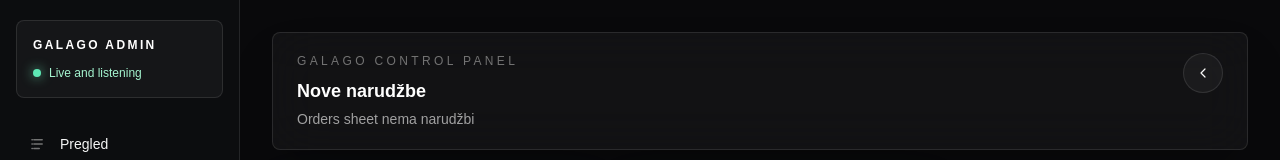
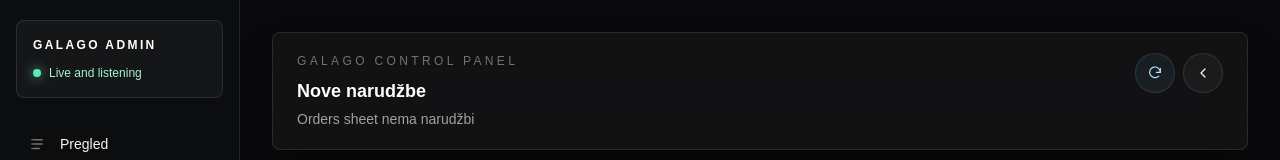
Before and after one commit to GalagoDev/galago-admin, a Next.js app: page /orders in a window 1280 px wide. Shown: the top 160 px of the page. Built offline with nearby package versions, Linux system fonts and the light colour scheme.

Commit message:
Add live Sheet refresh controls

```diff
--- a/src/app/in-transit/page.tsx
+++ b/src/app/in-transit/page.tsx
@@ -6,7 +6,7 @@ export const dynamic = "force-dynamic";
 export const revalidate = 0;
 export const fetchCache = "force-no-store";
 
-function getNotice(params: { delivered?: string; returned?: string; skipped?: string; error?: string }) {
+function getNotice(params: { delivered?: string; returned?: string; skipped?: string; error?: string; refresh?: string }) {
   if (params.error === "no-delivery-selection") return { tone: "error", text: "Odaberite najmanje jednu dostavljenu narudžbu." };
   if (params.error === "invalid-order-selection") return { tone: "error", text: "Narudžba više nije važeća. Osvježite stranicu." };
   if (params.error === "delivery-update-failed") return { tone: "error", text: "Dostavljene narudžbe nisu sačuvane. Pokušajte ponovo." };
@@ -19,10 +19,10 @@ function getNotice(params: { delivered?: string; returned?: string; skipped?: st
 export default async function InTransitPage({
   searchParams,
 }: {
-  searchParams: Promise<{ delivered?: string; returned?: string; skipped?: string; error?: string }>;
+  searchParams: Promise<{ delivered?: string; returned?: string; skipped?: string; error?: string; refresh?: string }>;
 }) {
   const params = await searchParams;
-  const orders = await getUndeliveredSheetRows({ fresh: Boolean(params.delivered || params.returned) }).catch(() => []);
+  const orders = await getUndeliveredSheetRows({ fresh: Boolean(params.delivered || params.returned || params.refresh) }).catch(() => []);
   const notice = getNotice(params);
 
   return (
@@ -30,6 +30,7 @@ export default async function InTransitPage({
       title="Na dostavi"
       subtitle="Aktivne pošiljke koje čekaju ishod dostave"
       orders={orders}
+      refreshPath="/in-transit"
       allowReturns
       workflow={(
         <>
--- a/src/app/orders/page.tsx
+++ b/src/app/orders/page.tsx
@@ -6,8 +6,13 @@ export const dynamic = "force-dynamic";
 export const revalidate = 0;
 export const fetchCache = "force-no-store";
 
-export default async function OrdersPage() {
-  const rows = await getOrdersSheetRows().catch(() => []);
+export default async function OrdersPage({
+  searchParams,
+}: {
+  searchParams: Promise<{ refresh?: string }>;
+}) {
+  const params = await searchParams;
+  const rows = await getOrdersSheetRows({ fresh: Boolean(params.refresh) }).catch(() => []);
   const latestDate = getLatestSheetDateLabel(rows);
   const orders = latestDate ? rows.filter((row) => row.dateLabel === latestDate) : [];
 
@@ -16,6 +21,7 @@ export default async function OrdersPage() {
       title="Nove narudžbe"
       subtitle={latestDate ? `Zadnji radni dan iz Orders sheeta: ${latestDate}` : "Orders sheet nema narudžbi"}
       orders={orders}
+      refreshPath="/orders"
     />
   );
 }
--- a/src/app/returns/page.tsx
+++ b/src/app/returns/page.tsx
@@ -6,7 +6,7 @@ export const dynamic = "force-dynamic";
 export const revalidate = 0;
 export const fetchCache = "force-no-store";
 
-function getNotice(params: { returned?: string; restored?: string; skipped?: string; error?: string }) {
+function getNotice(params: { returned?: string; restored?: string; skipped?: string; error?: string; refresh?: string }) {
   if (params.error === "invalid-order-selection") return { tone: "error", text: "Narudžba više nije važeća. Osvježite stranicu." };
   if (params.error === "invalid-return-selection") return { tone: "error", text: "Povrat više nije važeći. Osvježite stranicu." };
   if (params.error === "return-update-failed") return { tone: "error", text: "Povrat nije sačuvan. Pokušajte ponovo." };
@@ -27,10 +27,10 @@ function getNotice(params: { returned?: string; restored?: string; skipped?: str
 export default async function ReturnsPage({
   searchParams,
 }: {
-  searchParams: Promise<{ returned?: string; restored?: string; skipped?: string; error?: string }>;
+  searchParams: Promise<{ returned?: string; restored?: string; skipped?: string; error?: string; refresh?: string }>;
 }) {
   const params = await searchParams;
-  const fresh = Boolean(params.returned || params.restored);
+  const fresh = Boolean(params.returned || params.restored || params.refresh);
   const [orders, activeOrders] = await Promise.all([
     getReturnedSheetRows({ fresh }).catch(() => []),
     getUndeliveredSheetRows({ fresh }).catch(() => []),
@@ -42,6 +42,7 @@ export default async function ReturnsPage({
       title="Povrati"
       subtitle="Vraćene pošiljke izdvojene iz Na dostavi"
       orders={orders}
+      refreshPath="/returns"
       allowRestoreToTransit
       listTitle="Evidentirani povrati"
       listSubtitle="Pošiljke koje su već premještene u Povrate"
--- a/src/components/order-list-page.tsx
+++ b/src/components/order-list-page.tsx
@@ -2,6 +2,7 @@ import Link from "next/link";
 import type { ReactNode } from "react";
 
 import { OrderListClient } from "@/components/order-list-client";
+import { SheetRefreshButton } from "@/components/sheet-refresh-button";
 import type { SheetOrderRow } from "@/lib/google-sheets";
 
 function parseAmount(value: string) {
@@ -27,6 +28,7 @@ export function OrderListPage({
   listTitle = "Lista narudžbi",
   listSubtitle = "Pretraga i pregled svih detalja narudžbe",
   searchPlaceholder,
+  refreshPath,
 }: {
   title: string;
   subtitle: string;
@@ -37,6 +39,7 @@ export function OrderListPage({
   listTitle?: string;
   listSubtitle?: string;
   searchPlaceholder?: string;
+  refreshPath?: string;
 }) {
   const totalAmount = orders.reduce((sum, order) => sum + parseAmount(order.otkupnina), 0);
 
@@ -50,6 +53,8 @@ export function OrderListPage({
               <p className="mt-2 text-lg font-semibold text-white">{title}</p>
               <p className="mt-1 text-sm text-neutral-400">{subtitle}</p>
             </div>
+            <div className="flex shrink-0 items-center gap-2">
+              {refreshPath ? <SheetRefreshButton path={refreshPath} /> : null}
               <Link
                 href="/"
                 aria-label="Nazad na pregled"
@@ -57,6 +62,7 @@ export function OrderListPage({
               >
                 <ArrowIcon />
               </Link>
+            </div>
           </div>
         </section>
 
--- /dev/null
+++ b/src/components/sheet-refresh-button.tsx
@@ -0,0 +1,41 @@
+"use client";
+
+import { useRouter } from "next/navigation";
+import { useTransition } from "react";
+
+function RefreshIcon({ pending }: { pending: boolean }) {
+  return (
+    <svg
+      viewBox="0 0 24 24"
+      fill="none"
+      stroke="currentColor"
+      strokeWidth="1.8"
+      className={`h-4 w-4 ${pending ? "animate-spin" : ""}`}
+    >
+      <path d="M20 11a8 8 0 1 0-2.34 5.66" strokeLinecap="round" />
+      <path d="M20 5v6h-6" strokeLinecap="round" strokeLinejoin="round" />
+    </svg>
+  );
+}
+
+export function SheetRefreshButton({ path }: { path: string }) {
+  const router = useRouter();
+  const [pending, startTransition] = useTransition();
+
+  return (
+    <button
+      type="button"
+      disabled={pending}
+      aria-label="Osvježi podatke iz Google Sheetsa"
+      title="Osvježi podatke iz Google Sheetsa"
+      onClick={() => {
+        startTransition(() => {
+          router.replace(`${path}?refresh=${Date.now()}`);
+        });
+      }}
+      className="inline-flex h-10 w-10 items-center justify-center rounded-full border border-sky-300/15 bg-sky-300/[0.06] text-sky-200 transition hover:bg-sky-300/10 disabled:cursor-wait disabled:opacity-60"
+    >
+      <RefreshIcon pending={pending} />
+    </button>
+  );
+}
--- a/src/lib/google-sheets.ts
+++ b/src/lib/google-sheets.ts
@@ -340,8 +340,8 @@ export async function getUndeliveredSheetRows(options: { fresh?: boolean } = {})
   return getSheetRowsByName("Undelivered orders", options);
 }
 
-export async function getOrdersSheetRows() {
-  return getSheetRowsByName("Orders");
+export async function getOrdersSheetRows(options: { fresh?: boolean } = {}) {
+  return getSheetRowsByName("Orders", options);
 }
 
 export async function getReturnedSheetRows(options: { fresh?: boolean } = {}) {
```
Also changed, not shown: 1 other file (tests, documents, lock files or other folders). Lines whose indentation alone changed are shown as unchanged.
